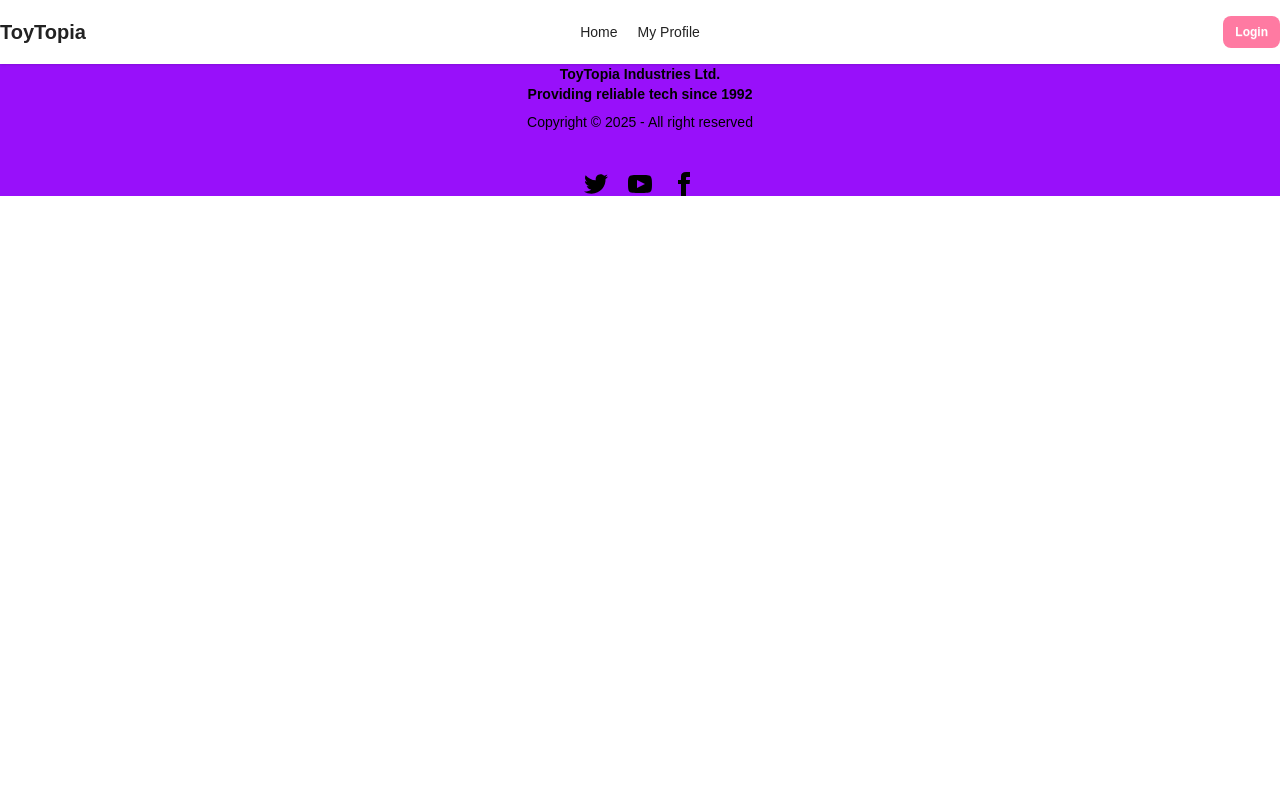
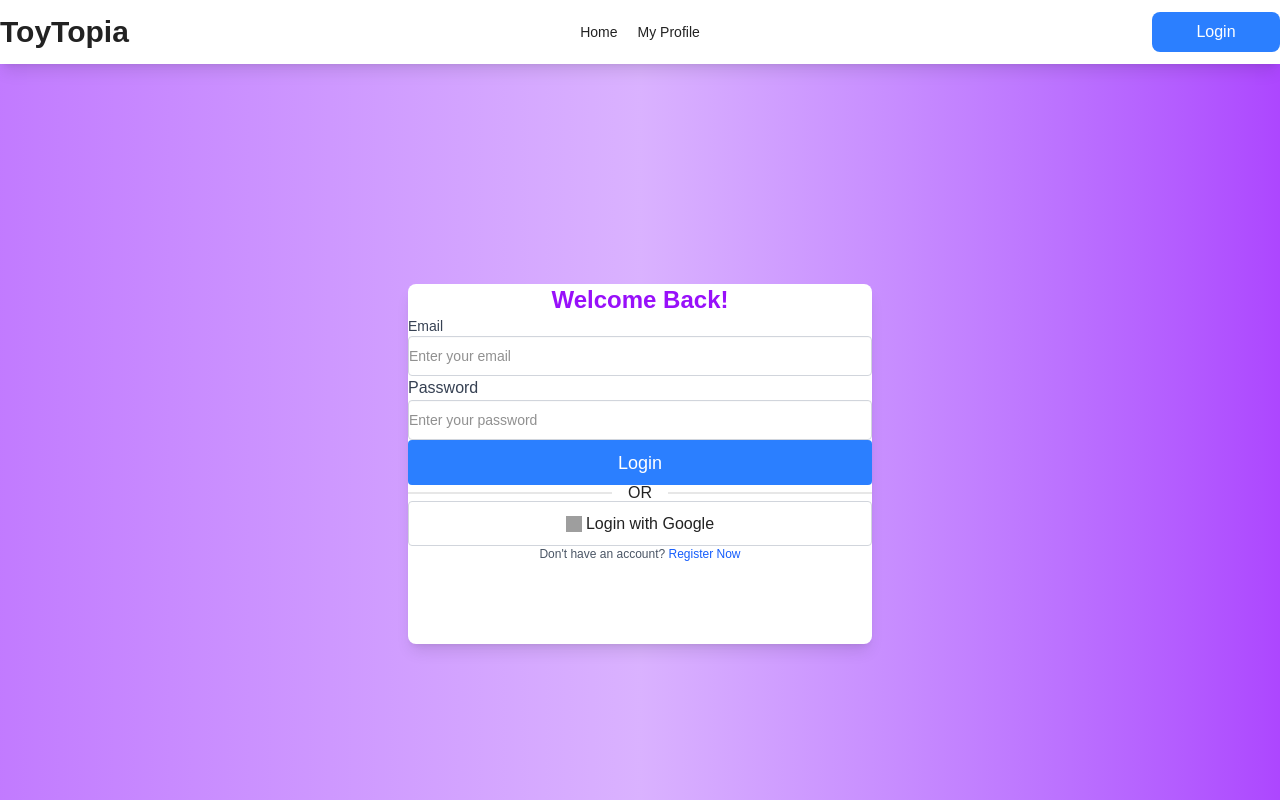
Before and after one commit to Monirul-148/toptopia-ass9-auth, a React (Vite) app: page /login in a window 1280 px wide. Shown: the top 800 px of the page. Built offline with nearby package versions, Linux system fonts and the light colour scheme; no server answers; grey boxes are pictures that could not be loaded.

Commit message:
navber revised

```diff
--- a/src/App.jsx
+++ b/src/App.jsx
@@ -20,9 +20,9 @@ function App() {
         <Route path="/toy/:toyId" element={
           <ProtectedRoute><ToyDetails /></ProtectedRoute>
         } />
-        {/* <Route path="/login" element={<Login />} />
-        <Route path="/register" element={<Register />} />
-        <Route path="/my-profile" element={
+        <Route path="/login" element={<Login />} />
+        {/* <Route path="/register" element={<Register />} /> */}
+        {/* <Route path="/my-profile" element={
           <ProtectedRoute><MyProfile /></ProtectedRoute>
         } /> */}
         {/* <Route path="/seller-dashboard" element={
--- a/src/comonents/Navbar.jsx
+++ b/src/comonents/Navbar.jsx
@@ -11,7 +11,7 @@ export default function Navbar() {
   };
 
   return (
-    <div className="navbar bg-base-100 shadow-sm mx-auto">
+    <div className="navbar bg-white shadow-lg mx-auto">
       {/* Navbar Start */}
       <div className="navbar-start ">
         <div className="dropdown">
@@ -39,7 +39,7 @@ export default function Navbar() {
           </ul>
         </div>
         <h1
-          className="text-xl font-bold cursor-pointer"
+          className="text-3xl font-bold cursor-pointer"
           onClick={() => navigate("/")}>
           ToyTopia
         </h1>
@@ -80,7 +80,7 @@ export default function Navbar() {
         ) : (
           <button
             onClick={() => navigate("/login")}
-            className="btn btn-sm btn-outline">
+            className="w-32 h-10 bg-blue-500 hover:bg-blue-700 text-white rounded-lg">
             Login
           </button>
         )}
--- a/src/pages/Login.jsx
+++ b/src/pages/Login.jsx
@@ -1,47 +1,96 @@
 import { useState } from "react";
-import { useNavigate, Link } from "react-router-dom";
+import { useNavigate } from "react-router-dom";
 import { useAuth } from "../services/authContext";
-import Swal from "sweetalert2";
 
 export default function Login() {
-  const { login, loginWithGoogle } = useAuth();
   const [email, setEmail] = useState("");
   const [password, setPassword] = useState("");
+  const { login, loginWithGoogle } = useAuth();
   const navigate = useNavigate();
 
   const handleSubmit = async (e) => {
     e.preventDefault();
     try {
       await login(email, password);
-      Swal.fire("Success!", "Logged in successfully", "success");
       navigate("/");
-    } catch (err) {
-      Swal.fire("Error!", err.message, "error");
+    } catch (error) {
+      alert("Login failed! Check email & password.");
     }
   };
 
-  const handleGoogle = async () => {
+  const handleGoogleLogin = async () => {
     try {
       await loginWithGoogle();
-      Swal.fire("Success!", "Logged in with Google", "success");
       navigate("/");
-    } catch (err) {
-      Swal.fire("Error!", err.message, "error");
+    } catch (error) {
+      alert("Google login failed!");
     }
   };
 
-  document.title = "ToyTopia | Login";
+  return (
+    <div className="min-h-screen flex justify-center items-center bg-gradient-to-r from-purple-400 via-purple-300 to-purple-500">
+      <div className="bg-white shadow-lg rounded-lg p-5 w-116 h-90 overflow-hidden gap-10">
+        <h2 className="text-2xl font-bold text-center text-purple-600 mb-4">
+          Welcome Back!
+        </h2>
 
-  return (
-    <div className="flex justify-center mt-10">
-      <form onSubmit={handleSubmit} className="bg-white shadow-lg p-6 rounded-md w-full max-w-md">
-        <h2 className="text-2xl font-bold mb-4">Login</h2>
-        <input type="email" placeholder="Email" className="input input-bordered w-full mb-2" value={email} onChange={e => setEmail(e.target.value)}/>
-        <input type="password" placeholder="Password" className="input input-bordered w-full mb-2" value={password} onChange={e => setPassword(e.target.value)}/>
-        <button type="submit" className="btn btn-primary w-full">Login</button>
-        <button type="button" onClick={handleGoogle} className="btn btn-outline w-full mt-2">Login with Google</button>
-        <p className="mt-2 text-sm">Don't have an account? <Link to="/register" className="text-blue-500">Register</Link></p>
-      </form>
+        <form onSubmit={handleSubmit} className="space-y-2">
+          <div>
+            <label className="block text-gray-700 text-sm mb-1 font-medium">Email</label>
+            <input
+              type="email"
+              className="input input-bordered input-2xl w-full border border-gray-300 rounded overflow-hidden"
+              placeholder="Enter your email"
+              value={email}
+              onChange={(e) => setEmail(e.target.value)}
+              required
+            />
+          </div>
+
+          <div>
+            <label className="block text-gray-700 text-mb py-10 mb-2 font-large">Password</label>
+            <input
+              type="password"
+              className="input input-bordered input-2xl w-full border border-gray-300 rounded overflow-hidden"
+              placeholder="Enter your password"
+              value={password}
+              onChange={(e) => setPassword(e.target.value)}
+              required
+            />
+          </div>
+
+          <button
+            type="submit"
+            className="btn-4xl text-lg text-white bg-blue-500 hover:bg-blue-600 w-full h-[45px] rounded overflow-hidden"
+          >
+            Login
+          </button>
+        </form>
+
+        <div className="divider my-2">OR</div>
+
+        <button
+          onClick={handleGoogleLogin}
+          className=" btn-4xl w-full h-[45px] bg-white hover:bg-gray-100 flex justify-center items-center gap-1 border border-gray-300 rounded overflow-hidden"
+        >
+          <img
+            src="https://www.svgrepo.com/show/475656/google-color.svg"
+            alt="Google"
+            className="w-4 h-4"
+          />
+          Login with Google
+        </button>
+
+        <p className="text-center text-xs text-gray-600 mt-3">
+          Don't have an account?{" "}
+          <span
+            className="text-blue-600 font-medium cursor-pointer hover:underline"
+            onClick={() => navigate("/register")}
+          >
+            Register Now
+          </span>
+        </p>
+      </div>
     </div>
   );
 }
```
